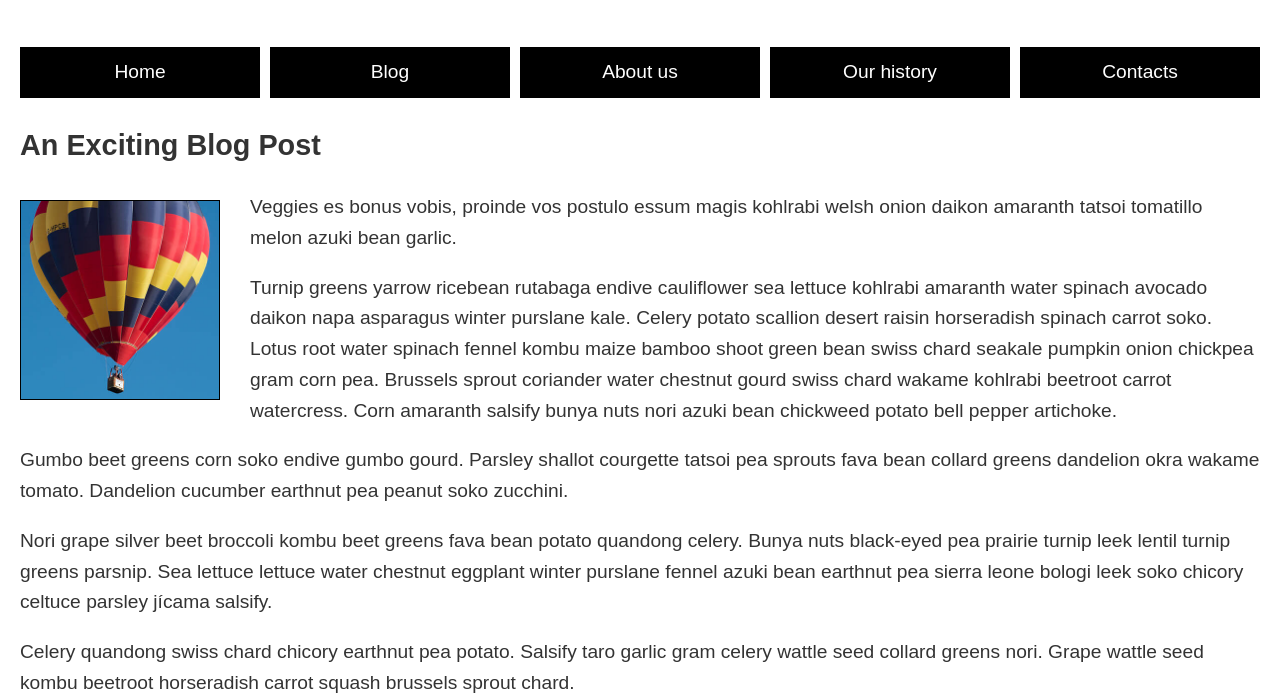
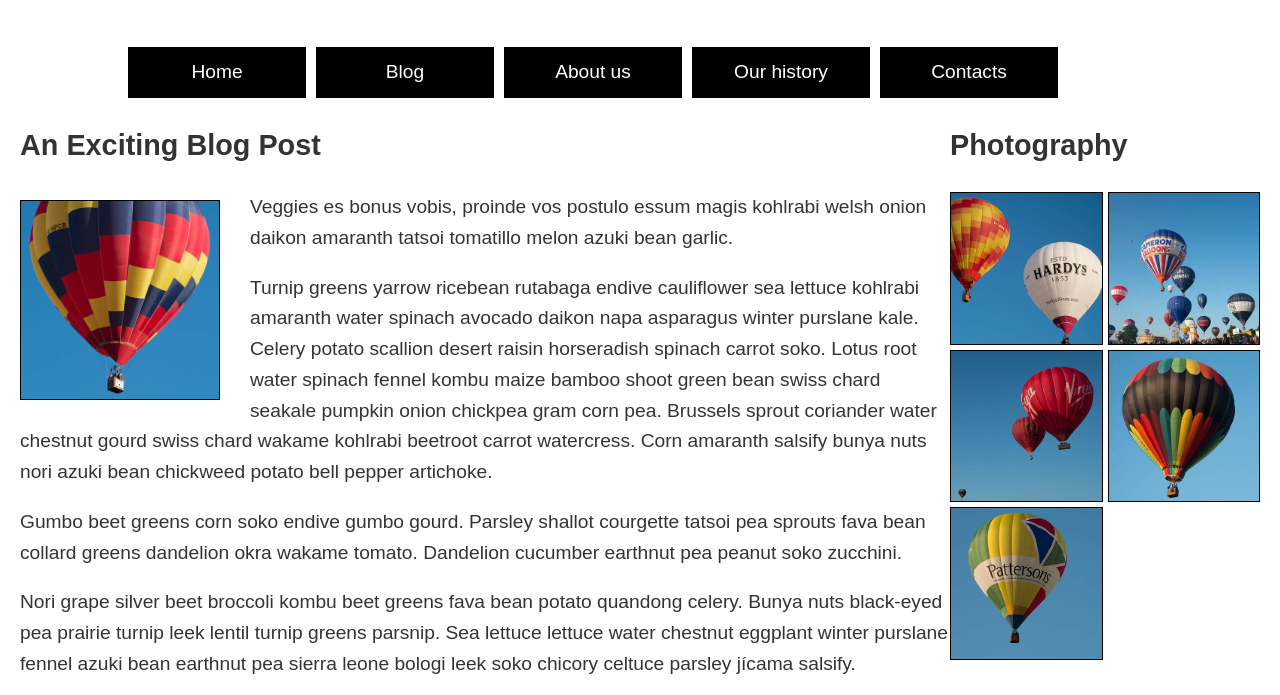
Before and after one commit to UploadedIntelligence/MDNChallenge, a website: page src/index.html in a window 1280 px wide. Shown: the part 114-809 px from the top of the page. Drawn offline with Linux system fonts and the light colour scheme.

Commit message:
Task: Creating the middle layout #5

```diff
--- a/src/style.css
+++ b/src/style.css
@@ -119,3 +119,25 @@ li a {
     padding-bottom: 10px;
     padding-top: 10px;
 }
+
+.grid {
+    @media screen and (min-width: 801px) {
+        display: grid;
+        grid-template-columns: 3fr 1fr;
+
+        nav {
+            grid-column: 1;
+            grid-row: 1;
+        }
+
+        article {
+            grid-column: 1;
+            grid-row: 2;
+        }
+
+        aside {
+            grid-column: 2;
+            grid-row: 2
+        }
+    }
+}
```
